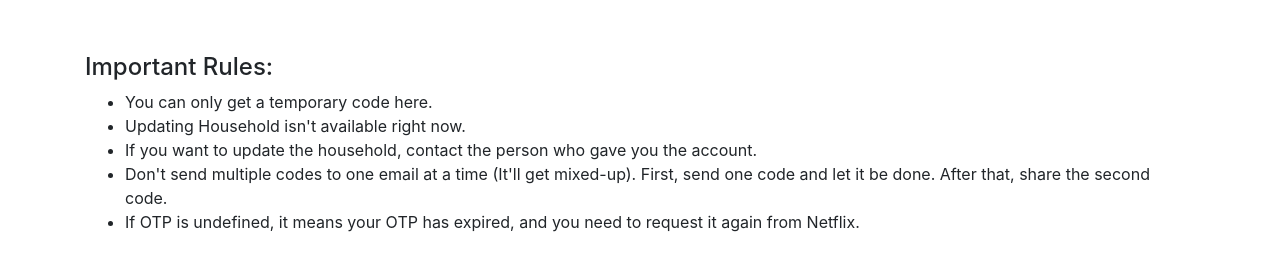
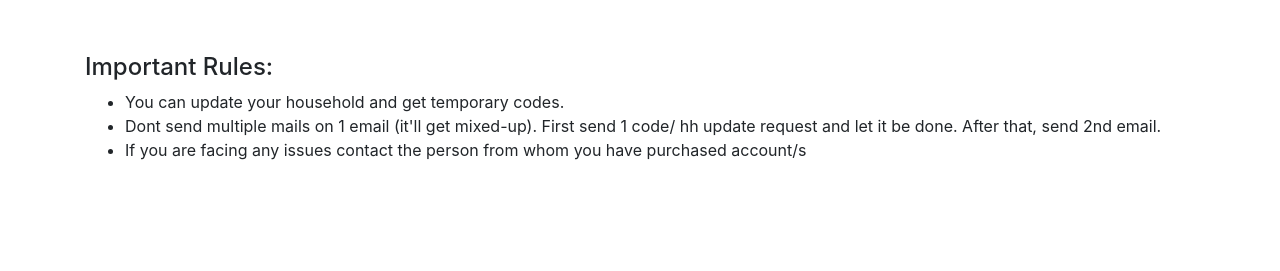
Before and after one commit to Haseebtalpur2/netflix_code_extractor, a plain HTML site: page app/index.html in a window 1280 px wide. Shown: the part 161-432 px from the top of the page. Drawn offline with nearby package versions, Linux system fonts and the light colour scheme.

Commit message:
Updated rules and extra messages

```diff
--- a/app/index.html
+++ b/app/index.html
@@ -32,11 +32,9 @@
         <div class="rules mt-5">
             <h4>Important Rules:</h4>
             <ul>
-                <li>You can only get a temporary code here.</li>
-                <li>Updating Household isn't available right now.</li>
-                <li>If you want to update the household, contact the person who gave you the account.</li>
-                <li>Don't send multiple codes to one email at a time (It'll get mixed-up). First, send one code and let it be done. After that, share the second code.</li>
-                <li>If OTP is undefined, it means your OTP has expired, and you need to request it again from Netflix.</li>
+                <li>You can update your household  and get temporary codes.</li>
+                <li>Dont send multiple mails on 1 email (it'll get mixed-up). First send 1 code/ hh update request and let it be done. After that, send 2nd email.</li>
+                <li>If you are facing any issues contact the person from whom you have purchased account/s</li>
             </ul>
         </div>
     </div>
```
Also changed, not shown: 1 other file.
